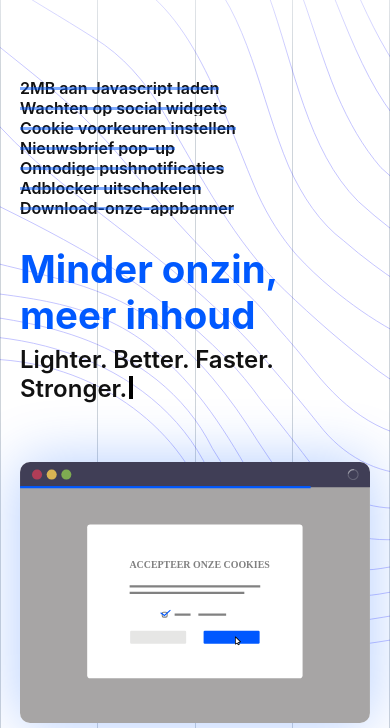
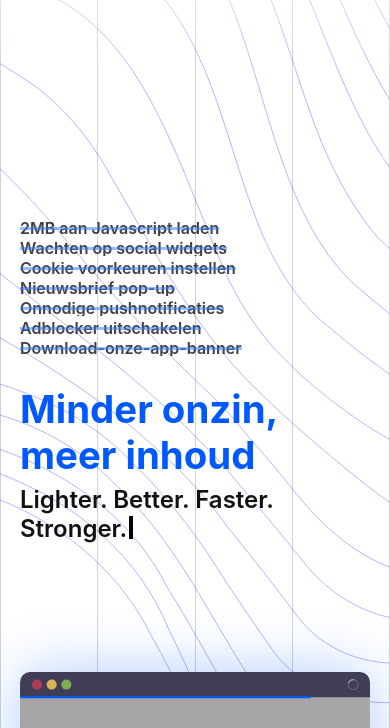
Before and after one commit to RalphvK/litepage, a website: page index.html in a window 390 px wide. Shown: the part 116-844 px from the top of the page. Drawn offline with nearby package versions, Linux system fonts and the light colour scheme.

Commit message:
improve hero layout on mobile

```diff
--- a/index.html
+++ b/index.html
@@ -56,7 +56,7 @@
                     <span class="strikethrough"><s></s>Nieuwsbrief pop-up</span>
                     <span class="strikethrough"><s></s>Onnodige pushnotificaties</span>
                     <span class="strikethrough"><s></s>Adblocker uitschakelen</span>
-                    <span class="strikethrough"><s></s>Download-onze-appbanner</span>
+                    <span class="strikethrough"><s></s>Download-onze-app-banner</span>
                     <div class="title">
                         <h2>Minder onzin, meer inhoud</h2>
                         <h4 class="typewriter">Lighter. Better. Faster. Stronger.</h4>
--- a/scss/partials/_strikethrough-jumbo.scss
+++ b/scss/partials/_strikethrough-jumbo.scss
@@ -19,6 +19,13 @@ $cfg: (
     overflow: hidden;
     font-weight: 600;
     font-size: 1em;
+    opacity: 0.8;
+    /* Smoothing */
+    text-rendering: optimizeLegibility;
+    -moz-osx-font-smoothing: grayscale;
+    font-smoothing: antialiased;
+    -webkit-font-smoothing: antialiased;
+    text-shadow: rgba(0, 0, 0, .01) 0 0 1px;
   }
   .strikethrough s {
     position: absolute;
@@ -35,3 +42,11 @@ $cfg: (
   }
 
 }
+
+@include media-breakpoint-down(md) {
+  .strikethrough-jumbo {
+    padding-top: 140px;
+    padding-bottom: 70px;
+    min-height: 520px;
+  }
+}
```
Also changed, not shown: css/style.css, css/style.min.css, 1 other file.
